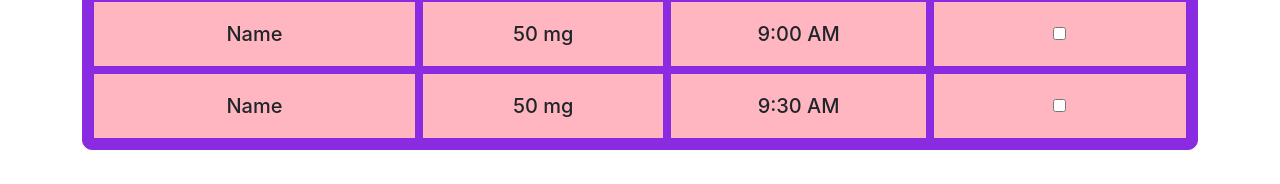
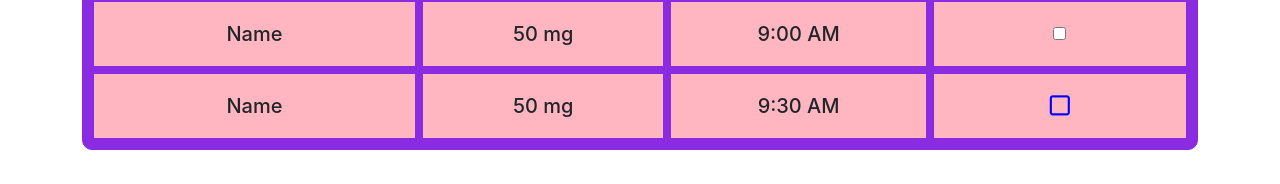
Before and after one commit to LaurelFR/med-tracker, a React (Create React App) app: page / in a window 1280 px wide. Shown: the part 453-637 px from the top of the page. Built offline with nearby package versions, Linux system fonts and the light colour scheme.

Commit message:
Added fontawesome checkbox

```diff
--- a/public/index.html
+++ b/public/index.html
@@ -15,6 +15,7 @@
   <link rel="manifest" href="%PUBLIC_URL%/manifest.json" />
   <link href="https://cdn.jsdelivr.net/npm/bootstrap@5.3.2/dist/css/bootstrap.min.css" rel="stylesheet"
     integrity="sha384-T3c6CoIi6uLrA9TneNEoa7RxnatzjcDSCmG1MXxSR1GAsXEV/Dwwykc2MPK8M2HN" crossorigin="anonymous">
+  <script src="https://kit.fontawesome.com/13cea5acbe.js" crossorigin="anonymous"></script>
   <!--
       Notice the use of %PUBLIC_URL% in the tags above.
       It will be replaced with the URL of the `public` folder during the build.
--- a/src/App.css
+++ b/src/App.css
@@ -101,3 +101,20 @@ input {
   padding: 20px;
   text-align: center;
 }
+
+.check-box {
+  width: 20px;
+  height: 20px;
+  background: white;
+  margin: 0 auto;
+}
+
+.fa-square {
+  font-size: 23px;
+  color: blue;
+}
+
+.fa-square-check {
+  font-size: 23px;
+  color: blue;
+}
--- a/src/MedTracker.js
+++ b/src/MedTracker.js
@@ -1,6 +1,15 @@
-import React from "react";
+import React, { useState } from "react";
 
 export default function MedTracker() {
+  const [checkbox, setCheckbox] = useState(
+    <i className="fa-regular fa-square"></i>
+  );
+
+  function handleClick(event) {
+    event.preventDefault();
+    setCheckbox(<i class="fa-solid fa-square-check"></i>);
+  }
+
   return (
     <div className="MedTracker">
       <div className="mt-4 d-flex justify-content-evenly">
@@ -71,7 +80,12 @@ export default function MedTracker() {
           <h5>9:30 AM</h5>
         </div>
         <div className="grid-item">
-          <input type="checkbox" />
+          <div
+            className="d-flex align-items-center justify-content-center"
+            onClick={handleClick}
+          >
+            {checkbox}
+          </div>
         </div>
       </div>
     </div>
```
